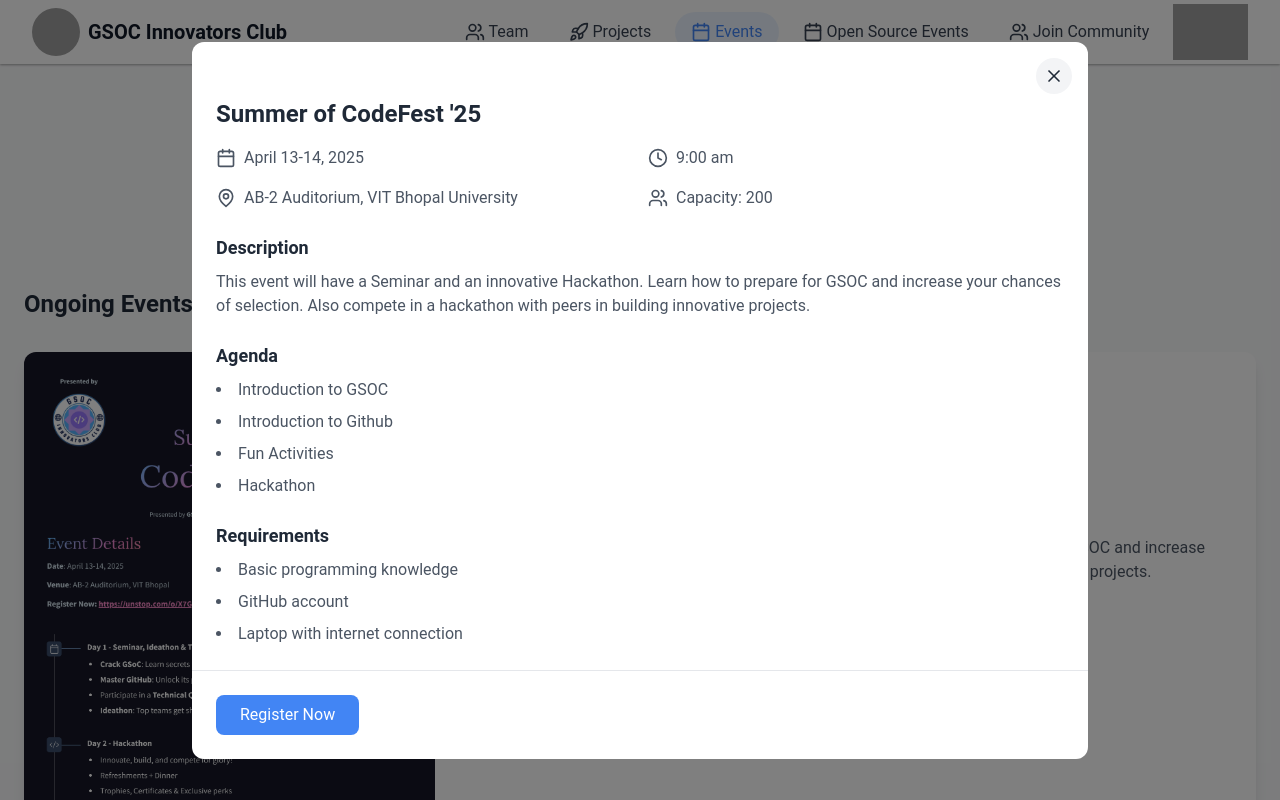
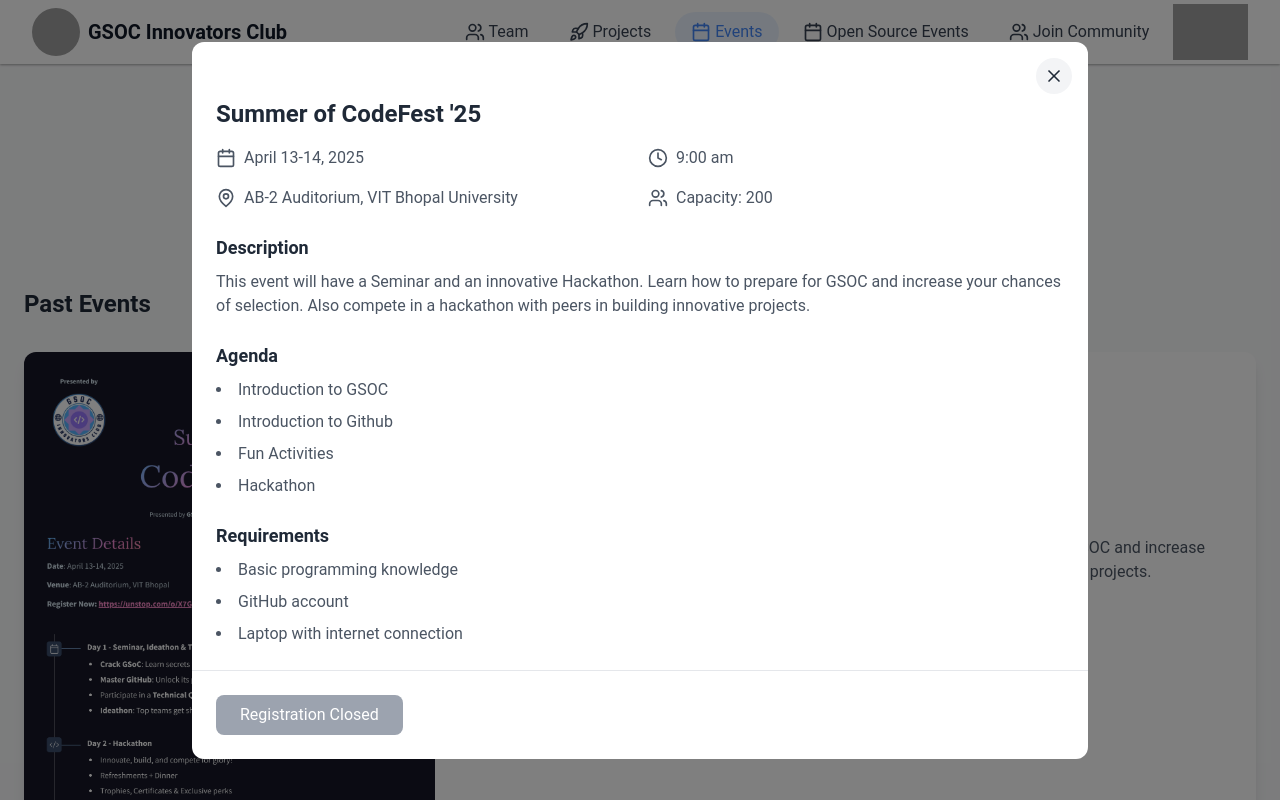
Before and after one commit to GSOC-Innovators-Club/GSOC-Innovators-Club-Official-Website, a React (Vite) app: page /events in a window 1280 px wide. Both pictures are taken after a click on the button "Learn More". Shown: the top 800 px of the page. Built offline with nearby package versions, Linux system fonts and the light colour scheme; grey boxes are pictures that could not be loaded; a web font is replaced by a local one.

Commit message:
Updated the events page

```diff
--- a/src/pages/Events.tsx
+++ b/src/pages/Events.tsx
@@ -93,14 +93,14 @@
                 rel="noopener noreferrer"
                 className="inline-block w-full md:w-auto bg-google-blue text-white px-6 py-2 rounded-lg hover:bg-google-blue/90 transition text-center"
               >
-                Register Now
+                Registrations Closed
               </a>
             ) : (
               <button
                 disabled
                 className="w-full md:w-auto bg-gray-400 text-white px-6 py-2 rounded-lg cursor-not-allowed"
               >
-                Registration Coming Soon
+                Registration Closed
               </button>
             )}
           </div>
@@ -114,9 +114,9 @@
   const [selectedEvent, setSelectedEvent] = useState(null);
 
   const events = {
-    upcoming: [
-    ],
-    ongoing: [
+    upcoming: [],
+    ongoing: [],
+    past: [
       {
         title: "Summer of CodeFest '25",
         date: "April 13-14, 2025",
@@ -125,7 +125,7 @@
         description: "This event will have a Seminar and an innovative Hackathon. Learn how to prepare for GSOC and increase your chances of selection. Also compete in a hackathon with peers in building innovative projects.",
         image: "/Events/poster.png",
         capacity: "200",
-        registrationLink: "https://unstop.com/o/X7Ggn4t?lb=ue4cv51z", // Add your registration link here
+        registrationLink: "", // Add your registration link here
         agenda: [
           "Introduction to GSOC",
           "Introduction to Github",
@@ -138,8 +138,7 @@
           "Laptop with internet connection"
         ]
       },
-    ],
-    past: []
+    ]
   };
 
   const EventCard = ({ event }) => (
--- a/src/pages/Home.tsx
+++ b/src/pages/Home.tsx
@@ -266,7 +266,7 @@
             transition={{ duration: 1 }}
             className="mb-12"
           >
-            <h2 className="text-4xl font-bold mb-4">Ongoing Events</h2>
+            <h2 className="text-4xl font-bold mb-4">Past Events</h2>
             <p className="text-xl text-gray-600">Join us in Summer of CodeFest '25</p>
           </motion.div>
 
```
